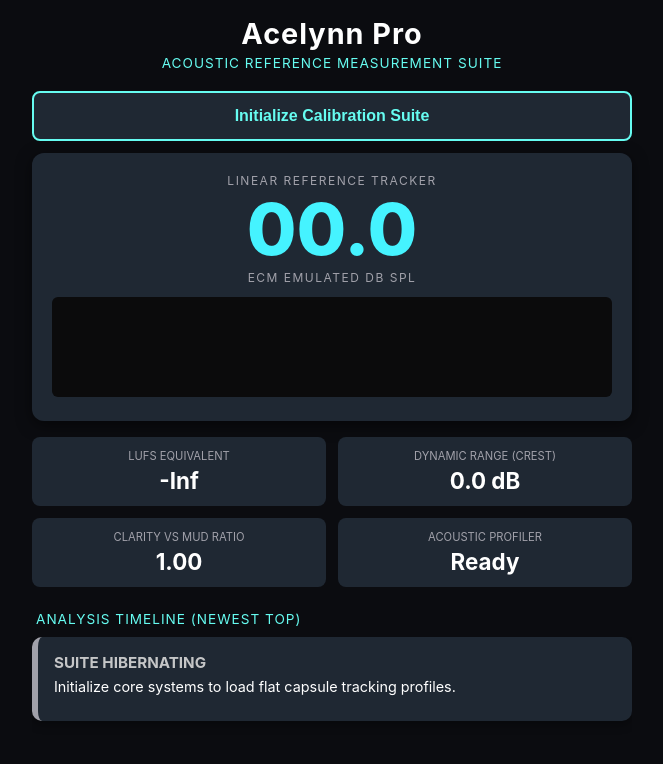
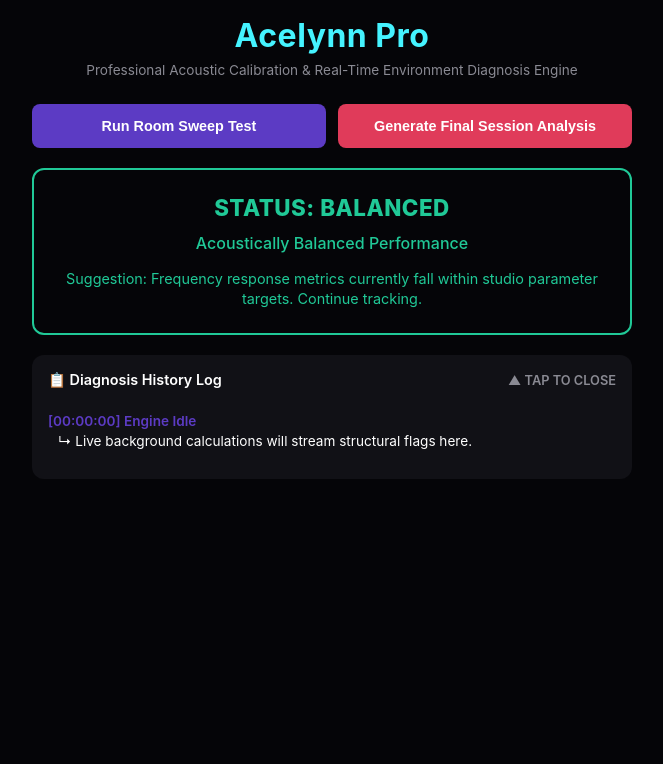
Before and after one commit to Brett81Ross/Acelynn, a plain HTML site: page index.html in a window 1280 px wide. Shown: the whole page, without its empty margins (308-971 px from the left). Drawn offline with Linux system fonts and the light colour scheme.

Commit message:
Refactor index.html for UI improvements and status updates
Updated title and styling for improved UI. Enhanced button functionality and added status indicators.

```diff
--- a/index.html
+++ b/index.html
@@ -3,15 +3,18 @@
 <head>
     <meta charset="UTF-8">
     <meta name="viewport" content="width=device-width, initial-scale=1.0">
-    <title>Acelynn Pro Audio Suite</title>
+    <title>Acelynn Pro</title>
     <style>
         :root {
-            --bg-color: #0b0c10;
-            --card-color: #1f2833;
-            --accent-green: #45f3ff;
-            --accent-yellow: #fbd46d;
-            --accent-red: #ff4a5a;
-            --text-main: #c5c6c7;
+            --bg-color: #050508;
+            --card-color: #0e0e14;
+            --panel-bg: #151522;
+            --table-header: #201a35;
+            --accent-purple: #8a2be2;
+            --accent-green: #00fa9a;
+            --accent-pink: #ff416c;
+            --accent-cyan: #00ffff;
+            --text-main: #b0b3b8;
             --text-bright: #ffffff;
         }
 
@@ -24,78 +27,87 @@
         }
 
         .container { max-width: 600px; margin: 0 auto; }
-        header { text-align: center; margin-bottom: 20px; }
-        h1 { margin: 0; font-size: 1.8rem; color: var(--text-bright); letter-spacing: 1px; }
-        p.subtitle { color: #66fcf1; margin: 4px 0 0 0; font-size: 0.85rem; text-transform: uppercase; letter-spacing: 1px; }
 
-        .btn-prime {
-            width: 100%; background-color: #1f2833; color: #66fcf1; border: 2px solid #66fcf1;
-            padding: 14px; border-radius: 8px; font-weight: 600; font-size: 1rem; margin-bottom: 12px;
-            cursor: pointer; transition: all 0.2s ease;
-        }
-        .btn-prime:hover { background-color: #66fcf1; color: #0b0c10; }
+        header { text-align: center; margin-bottom: 24px; }
+        h1 { margin: 0; font-size: 2rem; color: #45f3ff; font-weight: 700; letter-spacing: 0.5px; }
+        p.subtitle { color: #8a8a93; margin: 6px 0 0 0; font-size: 0.85rem; line-height: 1.4; }
 
-        /* The Grid that displays your dual-button tracking engine once initialized */
         .btn-group {
-            display: grid; grid-template-columns: 1fr 1fr; gap: 12px; margin-bottom: 16px; display: none;
+            display: grid; grid-template-columns: 1fr 1fr; gap: 12px; margin-bottom: 20px;
         }
         .btn-action {
-            padding: 12px; border-radius: 8px; font-weight: 700; font-size: 0.9rem;
-            cursor: pointer; border: none; text-transform: uppercase; transition: background 0.2s;
+            padding: 14px; border-radius: 8px; font-weight: 700; font-size: 0.9rem;
+            cursor: pointer; border: none; text-transform: none; transition: opacity 0.2s;
+            color: white;
         }
-        #sweepBtn { background-color: #45f3ff; color: #0b0c10; }
-        #finalReportBtn { background-color: #ff4a5a; color: #ffffff; }
-        #sweepBtn:active { opacity: 0.8; }
-        #finalReportBtn:active { opacity: 0.8; }
+        #sweepBtn { background: #5c3bc4; }
+        #finalReportBtn { background: #e03b5a; }
+        .btn-action:active { opacity: 0.8; }
 
-        .meter-card {
-            background-color: var(--card-color); border-radius: 12px; padding: 20px;
-            text-align: center; margin-bottom: 16px; box-shadow: 0 4px 15px rgba(0,0,0,0.5);
+        /* Real-Time Status Block */
+        .status-box {
+            border: 2px solid #20c997; border-radius: 12px; padding: 24px;
+            text-align: center; margin-bottom: 20px; background-color: transparent;
         }
+        .status-title { font-size: 1.4rem; font-weight: 800; text-transform: uppercase; margin-bottom: 12px; color: #20c997; letter-spacing: 0.5px; }
+        .status-diag { font-size: 1rem; color: #20c997; margin-bottom: 16px; font-weight: 500; }
+        .status-sugg { font-size: 0.9rem; color: #20c997; line-height: 1.4; }
 
-        .db-display { font-size: 4.5rem; font-weight: 800; line-height: 1; margin: 5px 0; color: var(--accent-green); }
-        .db-label { font-size: 0.75rem; text-transform: uppercase; color: #a1a1aa; letter-spacing: 1.5px; }
+        /* Timeline History Section */
+        .section-card {
+            background-color: #111116; border-radius: 12px; padding: 16px; margin-bottom: 20px;
+        }
+        .section-header {
+            display: flex; justify-content: space-between; align-items: center;
+            font-size: 0.9rem; font-weight: 600; color: var(--text-bright); margin-bottom: 12px;
+        }
+        .toggle-txt { font-size: 0.8rem; color: #8a8a93; text-transform: uppercase; }
 
-        .metrics-grid {
-            display: grid; grid-template-columns: 1fr 1fr; gap: 12px; margin-bottom: 24px;
+        .log-container { display: flex; flex-direction: column; gap: 10px; }
+        .log-item { padding: 12px 0; border-bottom: 1px solid #1c1c24; font-size: 0.85rem; }
+        .log-item:last-child { border-bottom: none; }
+        .log-meta { color: #5c3bc4; font-weight: 600; margin-bottom: 4px; }
+        .log-body { color: var(--text-bright); margin-left: 10px; margin-bottom: 2px; }
+        .log-fix { color: #8a8a93; margin-left: 10px; font-style: italic; }
+
+        /* --- FINAL REPORT SUITE PANELS --- */
+        .report-suite {
+            background: linear-gradient(145deg, #130f26, #090714);
+            border: 1px solid #ff416c; border-radius: 12px; padding: 20px;
+            margin-top: 20px; display: none; box-shadow: 0 8px 32px rgba(0,0,0,0.5);
         }
-        .metric-tile {
-            background-color: var(--card-color); border-radius: 8px; padding: 12px;
-            display: flex; flex-direction: column; justify-content: center; align-items: center;
+        .report-main-title {
+            font-size: 1.1rem; font-weight: 700; color: #ff416c; margin-bottom: 16px;
+            display: flex; align-items: center; gap: 8px; border-bottom: 1px solid rgba(255,65,108,0.2); padding-bottom: 8px;
         }
-        .metric-val { font-size: 1.4rem; font-weight: 700; color: var(--text-bright); margin-top: 4px; }
-        .metric-lbl { font-size: 0.7rem; color: #a1a1aa; text-transform: uppercase; }
+        .eval-points-lbl { font-size: 0.9rem; color: var(--text-bright); margin-bottom: 14px; }
 
-        canvas { width: 100%; height: 100px; background-color: #0b0b0c; border-radius: 6px; margin-top: 12px; }
+        .allocation-box {
+            background-color: var(--panel-bg); border-radius: 6px; padding: 12px;
+            font-size: 0.85rem; line-height: 1.5; color: var(--text-bright); margin-bottom: 20px;
+        }
+        .allocation-box strong { color: var(--accent-cyan); }
 
-        .section-title {
-            font-size: 0.85rem; text-transform: uppercase; letter-spacing: 1px; color: #66fcf1; margin-bottom: 10px; padding-left: 4px;
-        }
-        .log-container {
-            display: flex; flex-direction: column; gap: 12px; max-height: 500px; overflow-y: auto; padding-bottom: 40px;
-        }
+        .report-block { margin-bottom: 22px; }
+        .block-title { font-size: 0.95rem; font-weight: 700; color: var(--text-bright); margin-bottom: 6px; display: flex; align-items: center; gap: 6px; }
+        .block-diag { font-size: 0.85rem; color: #00fa9a; line-height: 1.4; margin-bottom: 4px; }
+        .block-diag span { color: var(--text-bright); font-weight: normal; }
 
-        .log-item {
-            background-color: var(--card-color); border-radius: 10px; padding: 16px;
-            border-left: 6px solid var(--accent-green); box-shadow: 0 4px 10px rgba(0,0,0,0.3);
-            animation: slideDown 0.3s ease-out;
-        }
-        .log-time { font-size: 0.7rem; color: #a1a1aa; float: right; font-weight: bold; }
-        .log-title { font-weight: 700; font-size: 0.95rem; text-transform: uppercase; margin-bottom: 6px; }
-        .log-diagnosis { font-size: 0.9rem; margin-bottom: 8px; color: var(--text-bright); line-height: 1.3; }
-        .log-suggestion { font-size: 0.85rem; color: #a1a1aa; padding-top: 6px; border-top: 1px solid rgba(255,255,255,0.1); }
+        /* Blueprint Table Styles */
+        .table-responsive { overflow-x: auto; margin-top: 10px; border-radius: 6px; }
+        table { width: 100%; border-collapse: collapse; font-size: 0.8rem; text-align: left; }
+        th { background-color: var(--table-header); color: #00ffff; padding: 10px; font-weight: 600; }
+        td { background-color: var(--card-color); padding: 12px 10px; border-bottom: 1px solid #1a1a26; color: var(--text-bright); }
+        tr:last-child td { border-bottom: none; }
+        .txt-cyan { color: #00ffff; }
+        .txt-purple { color: #a485ff; }
 
-        /* EQ Fix Code Block Badges */
-        .eq-fix-badge {
-            background: rgba(251, 212, 109, 0.1); border: 1px solid var(--accent-yellow);
-            color: var(--accent-yellow); padding: 6px 10px; border-radius: 4px; font-size: 0.75rem;
-            display: inline-block; margin-top: 8px; font-family: monospace; letter-spacing: 0.3px;
-        }
+        .pro-tip { font-size: 0.75rem; font-style: italic; color: #8a8a93; margin-top: 10px; line-height: 1.4; }
+        .pro-tip strong { color: var(--text-bright); }
 
-        @keyframes slideDown {
-            from { opacity: 0; transform: translateY(-15px); }
-            to { opacity: 1; transform: translateY(0); }
-        }
+        .hardware-steps { margin-top: 20px; padding-top: 16px; border-top: 1px solid rgba(255,255,255,0.05); }
+        .hardware-steps ul { margin: 8px 0 0 0; padding-left: 16px; font-size: 0.8rem; color: #a1a1aa; display: flex; flex-direction: column; gap: 8px; }
+        .hardware-steps strong { color: var(--text-bright); }
     </style>
 </head>
 <body>
@@ -103,47 +115,107 @@
 <div class="container">
     <header>
         <h1>Acelynn Pro</h1>
-        <p class="subtitle">Acoustic Reference Measurement Suite</p>
+        <p class="subtitle">Professional Acoustic Calibration & Real-Time Environment Diagnosis Engine</p>
     </header>
 
-    <button class="btn-prime" id="startBtn">Initialize Calibration Suite</button>
-
-    <div class="btn-group" id="actionGroup">
-        <button class="btn-action" id="sweepBtn">Run Room Sweep</button>
+    <div class="btn-group">
+        <button class="btn-action" id="sweepBtn">Run Room Sweep Test</button>
         <button class="btn-action" id="finalReportBtn">Generate Final Session Analysis</button>
     </div>
 
-    <div class="meter-card">
-        <div class="db-label">Linear Reference Tracker</div>
-        <div class="db-display" id="dbValue">00.0</div>
-        <div class="db-label">ECM Emulated dB SPL</div>
-        <canvas id="spectrumCanvas"></canvas>
+    <div class="status-box" id="statusContainer">
+        <div class="status-title" id="statusHeader">Status: BALANCED</div>
+        <div class="status-diag" id="statusText">Acoustically Balanced Performance</div>
+        <div class="status-sugg" id="statusSuggestion">Suggestion: Frequency response metrics currently fall within studio parameter targets. Continue tracking.</div>
     </div>
 
-    <div class="metrics-grid">
-        <div class="metric-tile">
-            <div class="metric-lbl">LUFS Equivalent</div>
-            <div class="metric-val" id="lufsVal">-Inf</div>
+    <div class="section-card">
+        <div class="section-header">
+            <span>📋 Diagnosis History Log</span>
+            <span class="toggle-txt">▲ Tap to Close</span>
         </div>
-        <div class="metric-tile">
-            <div class="metric-lbl">Dynamic Range (Crest)</div>
-            <div class="metric-val" id="crestVal">0.0 dB</div>
-        </div>
-        <div class="metric-tile">
-            <div class="metric-lbl">Clarity vs Mud Ratio</div>
-            <div class="metric-val" id="mudVal">1.00</div>
-        </div>
-        <div class="metric-tile">
-            <div class="metric-lbl">Acoustic Profiler</div>
-            <div class="metric-val" id="harshVal">Ready</div>
+        <div class="log-container" id="coachLog">
+            <div class="log-item">
+                <div class="log-meta">[00:00:00] Engine Idle</div>
+                <div class="log-body">↳ Live background calculations will stream structural flags here.</div>
+            </div>
         </div>
     </div>
 
-    <div class="section-title">Analysis Timeline (Newest Top)</div>
-    <div class="log-container" id="coachLog">
-        <div class="log-item" style="border-left-color: #a1a1aa;">
-            <div class="log-title">Suite Hibernating</div>
-            <div class="log-diagnosis">Initialize core systems to load flat capsule tracking profiles.</div>
+    <div class="report-suite" id="finalReportSuite">
+        <div class="report-main-title">🏆 Master Session Optimization Strategy</div>
+        <div class="eval-points-lbl">Total Sequence Points Evaluated: <span id="reportPointsQty" style="font-weight:700;">0</span></div>
+
+        <div class="allocation-box">
+            📊 <strong>Acoustic Spectrum Allocation:</strong> Balanced Duty Cycle: <span id="allocBalanced">88%</span> | Low Boundary Coupling: <span id="allocCoupling">0%</span> | Mid-Range Comb Dispersion: <span id="allocDispersion">12%</span>
+        </div>
+
+        <div class="report-block">
+            <div class="block-title">🔊 1. Low-End Geometry & Sub-Bass Phase Decay</div>
+            <div class="block-diag">Diagnosis: Stable Low-End Linearity. <span id="reportLowEndDesc">Sub-bass decay rates fall within acceptable professional tolerances. Axial modes are not being critically excited at the current monitoring axis coordinates. No geometric displacement required.</span></div>
+        </div>
+
+        <div class="report-block">
+            <div class="block-title">⚡ 2. Early Reflections & Comb Filtering Matrix (2kHz - 4kHz)</div>
+            <div class="block-diag">Diagnosis: Clean Transient Phase Performance. <span id="reportMidEndDesc">Destructive comb filtering and flutter echo across reflection paths are nominal. Vocal intelligibility and stereo imaging localization thresholds are performing cleanly.</span></div>
+        </div>
+
+        <div class="report-block">
+            <div class="block-title">🎛️ 3. Surgical Parametric Equalizer Correction Blueprint</div>
+            <div class="block-diag">Diagnosis: Parametric Attenuation Target Calibration. <span>To mathematically flatten the monitor environment system before it strikes your ears, apply these targeted structural filtering curves directly to your software equalizer plugin (e.g., FabFilter Pro-Q 3, Sonarworks, or DAW Master Bus parametric strip):</span></div>
+
+            <div class="table-responsive">
+                <table>
+                    <thead>
+                        <tr>
+                            <th>Band Position</th>
+                            <th>Target Frequency</th>
+                            <th>Gain Calculation</th>
+                            <th>Q-Factor (Bandwidth)</th>
+                            <th>Filter Profile Type</th>
+                        </tr>
+                    </thead>
+                    <tbody>
+                        <tr>
+                            <td>Band 1 (Sub-Bass Mode)</td>
+                            <td class="txt-cyan" id="tableF1">45 Hz</td>
+                            <td id="tableG1">0.0 dB (Flat)</td>
+                            <td class="txt-purple">4.0 (Narrow Notch)</td>
+                            <td>Parametric Bell</td>
+                        </tr>
+                        <tr>
+                            <td>Band 2 (Boundary Mud)</td>
+                            <td class="txt-cyan" id="tableF2">130 Hz</td>
+                            <td id="tableG2">0.0 dB (Flat)</td>
+                            <td class="txt-purple">2.5 (Medium Bell)</td>
+                            <td>Parametric Bell</td>
+                        </tr>
+                        <tr>
+                            <td>Band 3 (Comb Reflection)</td>
+                            <td class="txt-cyan" id="tableF3">3,150 Hz (3.1kHz)</td>
+                            <td id="tableG3">0.0 dB (Flat)</td>
+                            <td class="txt-purple">5.0 (Surgical Sharp)</td>
+                            <td>Dynamic Notch / Bell</td>
+                        </tr>
+                        <tr>
+                            <td>Band 4 (Air Presence Tuning)</td>
+                            <td class="txt-cyan" id="tableF4">12,000 Hz (12kHz)</td>
+                            <td id="tableG4">+1.0 dB</td>
+                            <td class="txt-purple">0.7 (Wide Smoothing)</td>
+                            <td>High Shelf</td>
+                        </tr>
+                    </tbody>
+                </table>
+            </div>
+            <div class="pro-tip">*Pro tip: Ensure your DAW equalizer plugin is switched to <strong>Linear Phase Mode</strong> when executing sharp low-end notch corrections to prevent phase-shifting smear around your transient points.</div>
+        </div>
+
+        <div class="hardware-steps">
+            <div class="block-title">🛠️ 4. Professional Hardware Calibration Next Steps</div>
+            <ul>
+                <li><strong>Bypass Phone Microphones:</strong> Standard phone microphones compress signals automatically past 95dB and roll off below 40Hz. Always link a linear, omnidirectional measurement capsule (like the Behringer ECM8000) into an external interface before saving target curve metrics.</li>
+                <li><strong>Round-Trip Hardware Calibration:</strong> Run a continuous system validation profile inside free software utilities like Room EQ Wizard (REW) to parse a calibration file directly, creating a perfectly flat response curve tailored to your specific gear variables.</li>
+            </ul>
         </div>
     </div>
 </div>
```
